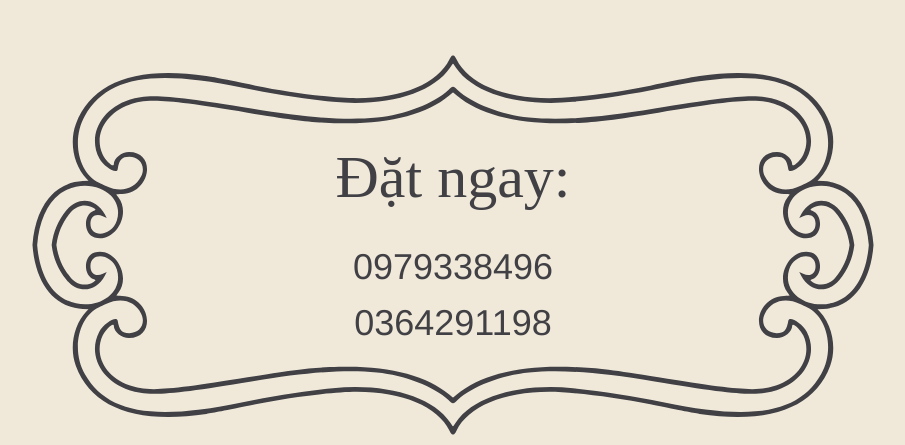
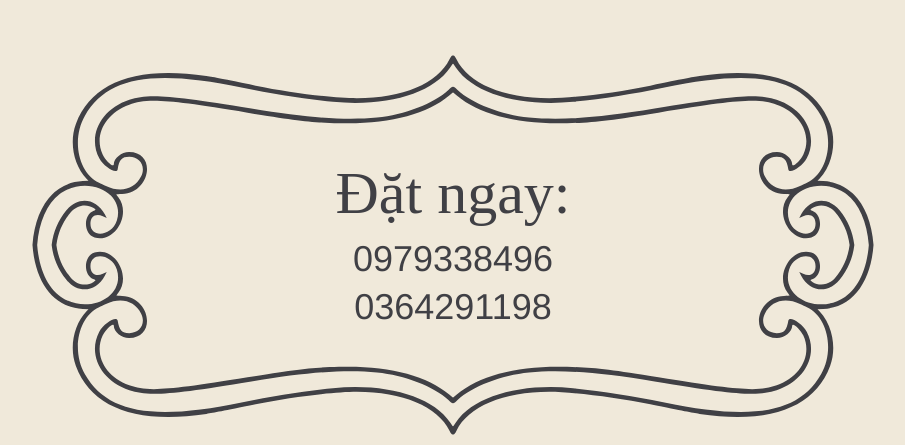
Before and after one commit to Doko-Demo-Doa/datlo-coffee-page, a Vue app: page / in a window 1280 px wide. Shown: the part 3108-3553 px from the top of the page, without its empty margins (187-1092 px from the left). Built offline with nearby package versions, Linux system fonts and the light colour scheme; no server answers.

Commit message:
Improve SEO

```diff
--- a/index.html
+++ b/index.html
@@ -6,8 +6,10 @@
     <meta name="description" content="Datlo - Trà, soda, mojito, nước uống và coffee thơm ngon, hấp dẫn. Nhận đặt ship tận nơi." />
     <meta name="viewport" content="width=device-width, initial-scale=1.0" />
     <title>Datlo - Tea and Coffee</title>
+    <meta og:site_name content="Datlo - Fresh Tea and Coffee" />
     <meta og:title content="Datlo - Fresh Tea and Coffee" />
     <meta og:description content="Datlo - Trà, soda, mojito, nước uống và coffee thơm ngon, hấp dẫn. Nhận đặt ship tận nơi." />
+    <meta og:image content="https://datlo-coffee-page.pages.dev/og-image.jpg" />
   </head>
   <body>
     <div id="app"></div>
--- a/src/components/footer/footer.vue
+++ b/src/components/footer/footer.vue
@@ -12,8 +12,8 @@
     </div>
 
     <div class="contact mt-12 flex flex-col justify-center items-center">
-      <h1 class="mb-10 text-6xl">Đặt ngay:</h1>
-      <a class="mb-4 text-4xl" href="tel:+0979338496">0979338496</a>
+      <h1 class="mb-4 text-6xl">Đặt ngay:</h1>
+      <a class="mb-2 text-4xl" href="tel:+0979338496">0979338496</a>
       <a class="text-4xl" href="tel:+0364291198">0364291198</a>
     </div>
   </div>
@@ -27,7 +27,7 @@
   .contact {
     color: $color-light-brown;
     height: 400px;
-    background-position: bottom;
+    background-position: center;
     background-size: contain;
     background-repeat: no-repeat;
     background-image: url("../../assets/ornamental-frame.svg");
```
